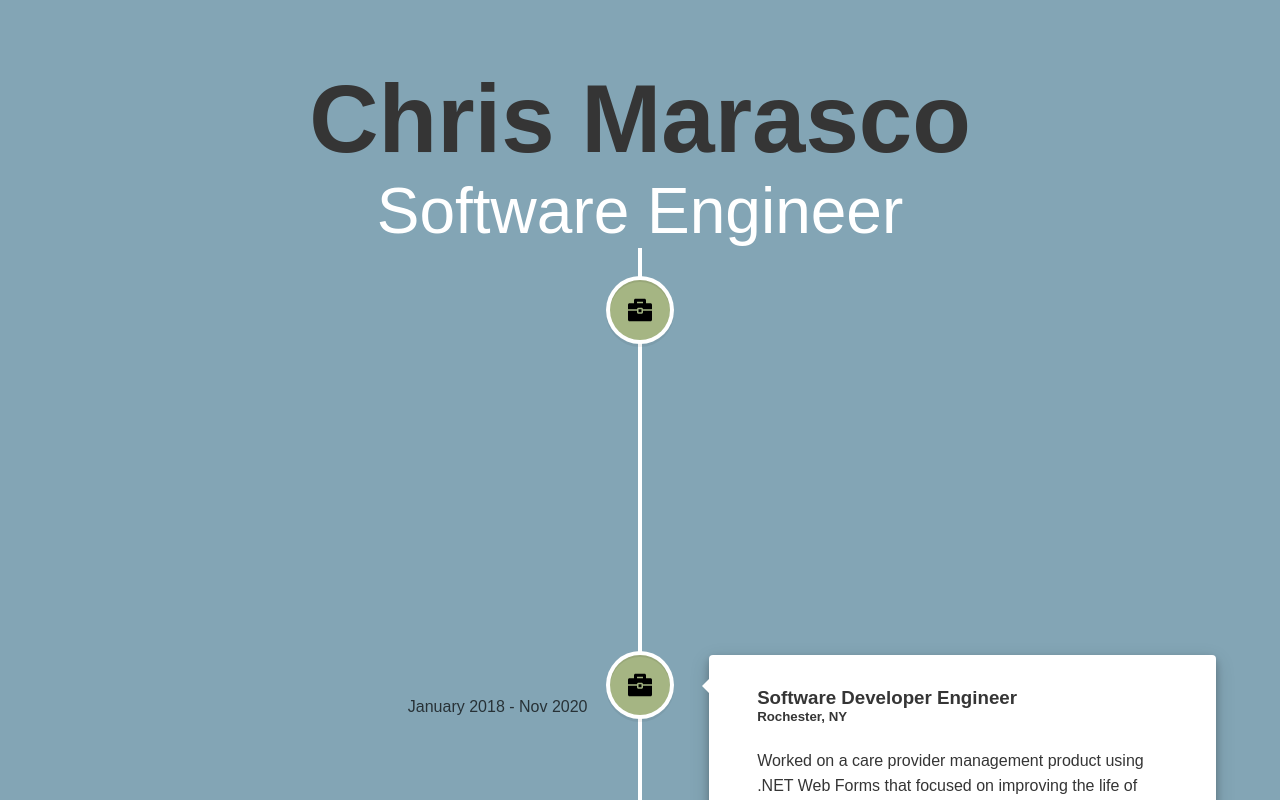
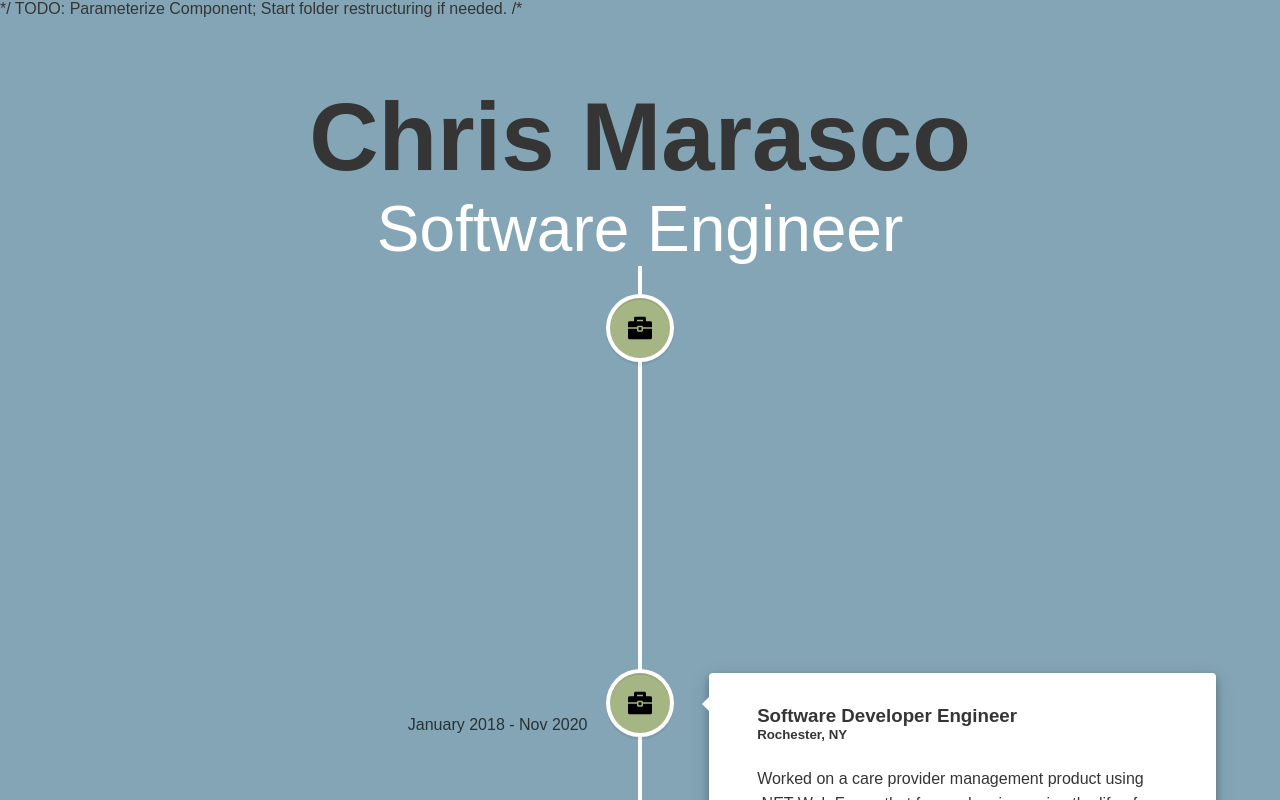
Before and after one commit to Chris-Marasco/resume-portfolio, a React (Create React App) app in the folder resume/: page / in a window 1280 px wide. Shown: the top 800 px of the page. Built offline with nearby package versions, Linux system fonts and the light colour scheme.

Commit message:
Added TODOs

```diff
--- a/resume/src/Resume.tsx
+++ b/resume/src/Resume.tsx
@@ -19,7 +19,7 @@ function Resume() {
 
   return (
     <div>
-
+      {'*/ TODO:  Parameterize Component; Start folder restructuring if needed. /*'}
       <ResumeHeader></ResumeHeader>
       <VerticalTimeline>
         {
```
